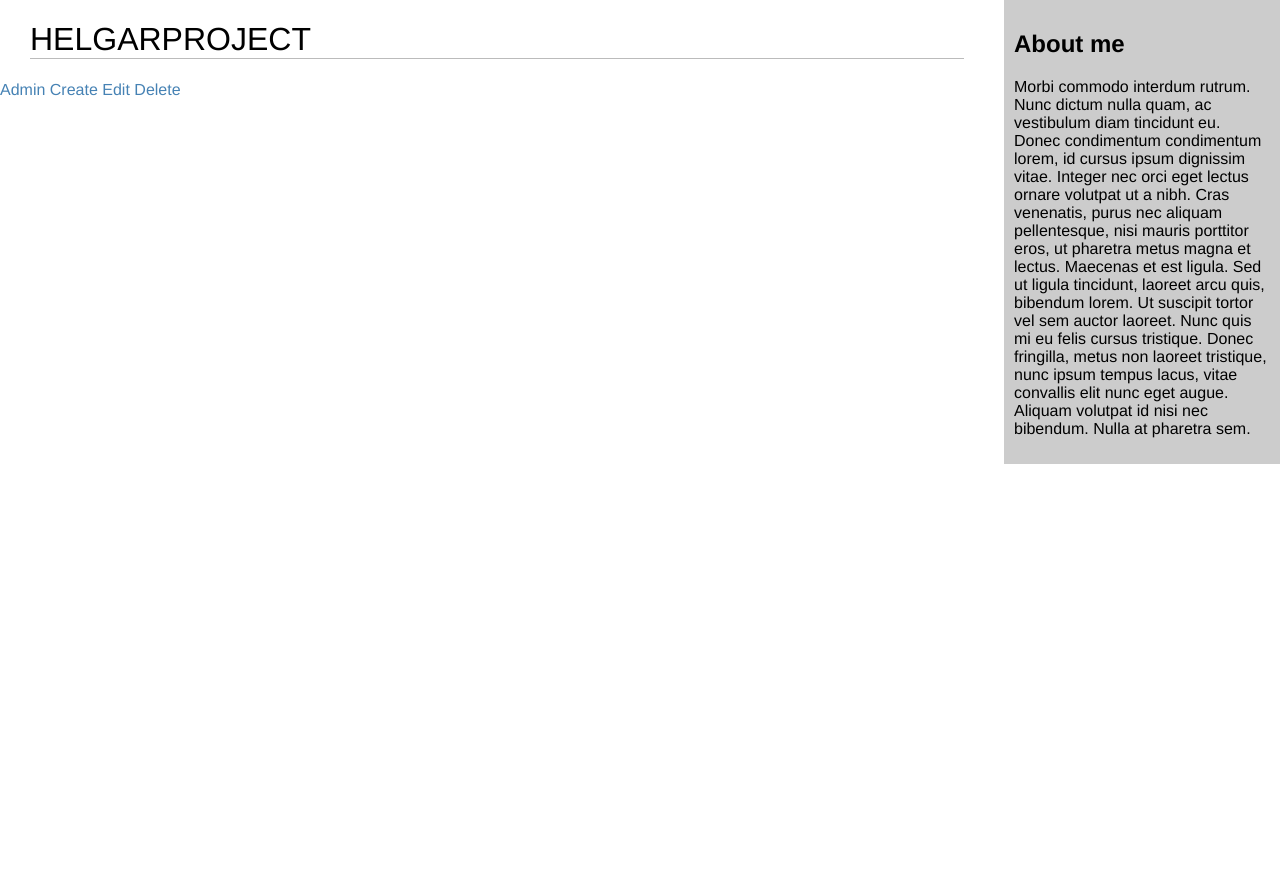
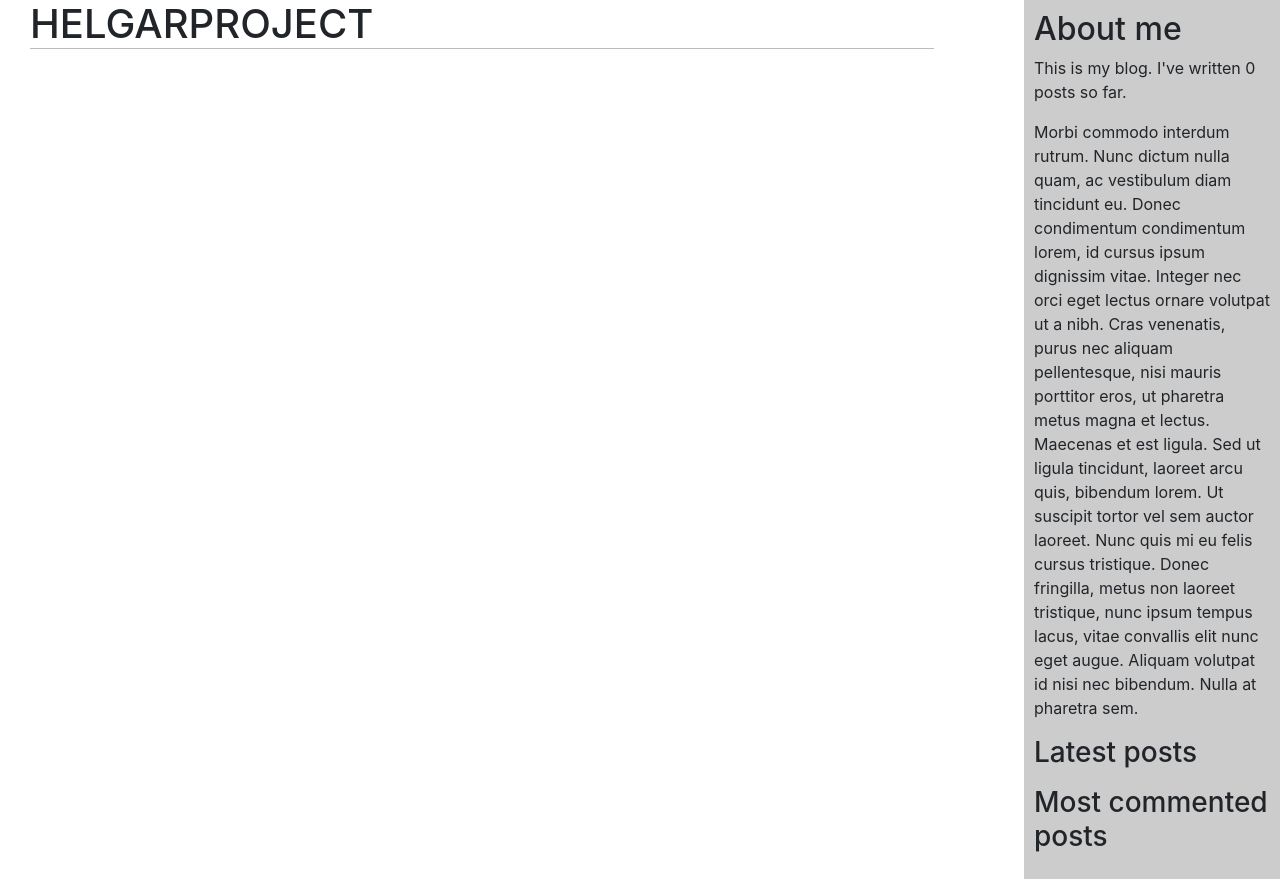
Before and after one commit to nm01n/django-app, a Django app: page /blog/ in a window 1280 px wide. Before the commit the page ends 464 px from the top, so only its background shows below. Run offline with Django 3.2, Linux system fonts and the light colour scheme; data that the repository does not hold is empty; some libraries are stand-ins or nearby versions.

Commit message:
most commented

```diff
--- a/blog/templates/blog/base.html
+++ b/blog/templates/blog/base.html
@@ -1,9 +1,11 @@
+{% load blog_tags %}
 {% load static %}
 <!DOCTYPE html>
 <html>
 <head>
     <title>{% block title %}{% endblock %}</title>
     <link href="{% static "css/blog.css" %}" rel="stylesheet">
+    <link rel="stylesheet" href="https://stackpath.bootstrapcdn.com/bootstrap/4.5.0/css/bootstrap.min.css" integrity="sha384-9aIt2nRpC12Uk9gS9baDl411NQApFmC26EwAOH8WgZl5MYYxFfc+NcPb1dKGj7Sk" crossorigin="anonymous">
 </head>
 <body>
     <div id="content">
@@ -12,6 +14,7 @@
     </div>
     <div id="sidebar">
         <h2>About me</h2>
+        <p>This is my blog. I've written {% total_posts %} posts so far.</p>
         <p>Morbi commodo interdum rutrum. Nunc dictum nulla quam,
             ac vestibulum diam tincidunt eu. Donec condimentum condimentum lorem,
             id cursus ipsum dignissim vitae. Integer nec orci eget lectus ornare volutpat ut a
@@ -21,16 +24,17 @@
             Nunc quis mi eu felis cursus tristique. Donec fringilla, metus non laoreet
             tristique, nunc ipsum tempus lacus, vitae convallis elit nunc eget augue.
             Aliquam volutpat id nisi nec bibendum. Nulla at pharetra sem.</p>
+        <h3>Latest posts</h3>
+        {% show_latest_posts 3 %}
+        <h3>Most commented posts</h3>
+        {% get_most_commented_posts as most_commented_posts %}
+        <ul>
+            {% for post in most_commented_posts %}
+                <li>
+                    <a href="{{ post.get_absolute_url }}">{{ post.title }}</a>
+                </li>
+            {% endfor %}
+        </ul>
     </div>
-    <div class="admin-panel">
-        <a href="/admin">Admin</a>
-        <a href="" class ="btn btn-light">Create</a>
-        <a href="" class ="btn btn-light">Edit</a>
-        <a href="" class ="btn btn-danger">Delete</a>
-    </div>
-
-
-
-
 </body>
 </html>
--- /dev/null
+++ b/blog/templates/blog/post/latest_posts.html
@@ -0,0 +1,7 @@
+<ul>
+    {% for post in latest_posts %}
+        <li>
+            <a href="{{ post.get_absolute_url }}">{{ post.title }}</a>
+        </li>
+    {% endfor %}
+</ul>
--- /dev/null
+++ b/blog/templatetags/blog_tags.py
@@ -0,0 +1,20 @@
+from django import template
+from ..models import Post
+from django.db.models import Count
+
+register = template.Library()
+
+@register.simple_tag
+def total_posts():
+    return Post.published.count()
+
+@register.inclusion_tag('blog/post/latest_posts.html')
+def show_latest_posts(count=5):
+    latest_posts = Post.published.order_by('-publish')[:count]
+    return {'latest_posts': latest_posts}
+
+@register.simple_tag
+def get_most_commented_posts(count=3):
+    return Post.published.annotate(
+        total_comments=Count('comments')
+    ).order_by('-total_comments')[:count]
```
Also changed, not shown: blog/templatetags/__init__.py (added), mysite/settings.py (line endings or trailing spaces).
